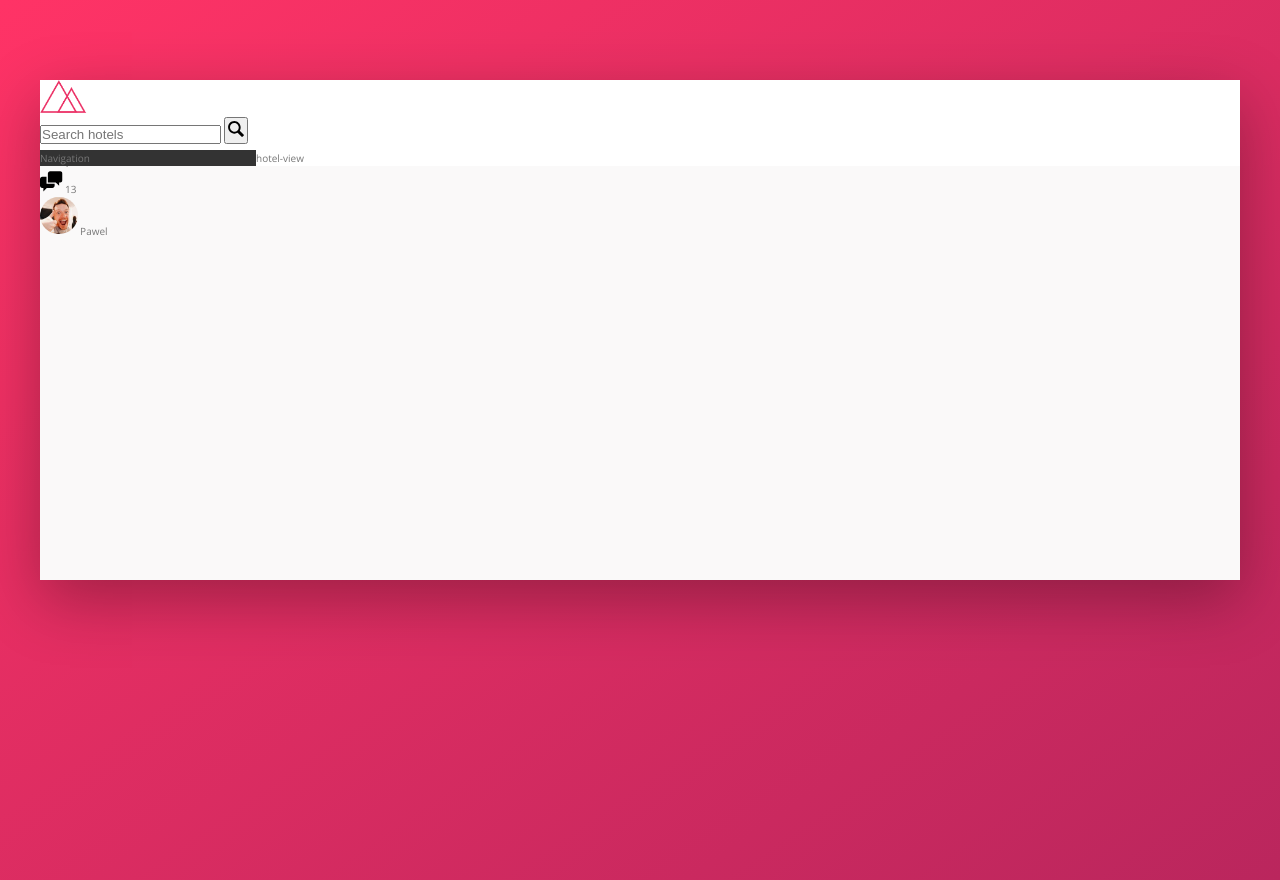
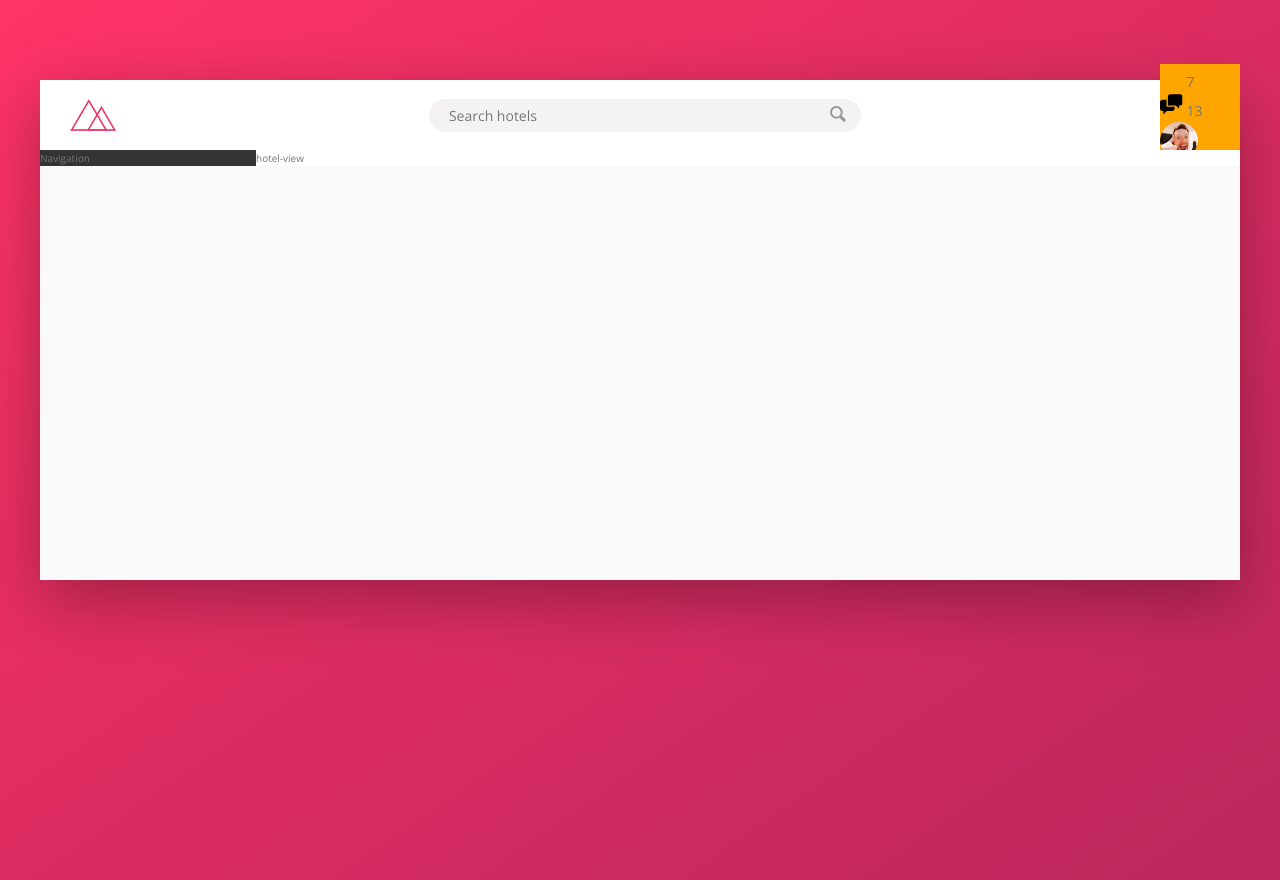
Before and after one commit to pawelczar/Tirllo-app, a website: page index.html in a window 1280 px wide. Drawn offline with nearby package versions, Linux system fonts and the light colour scheme.

Commit message:
styled search iput in header section

```diff
--- a/sass/_components.scss
+++ b/sass/_components.scss
@@ -2,26 +2,68 @@
 ////LOGO
 .logo {
   height: 3.25rem;
+  margin-left: 3rem;
 }
 
 ///////////////////////////////
 ////SEARCH
 .search {
+  flex: 0 0 40%;
+  display: flex;
+  align-items: center;
+  justify-content: center;
+
   &__input {
+    font-family: inherit;
+    font-size: inherit;
+    background-color: var(--color-grey-light-2);
+    color: inherit;
+    border: none;
+    border-radius: 100px;
+    padding: 0.7rem 2rem;
+    width: 90%;
+    transition: all 0.2s;
+    margin-right: -3.25rem;
+
+    &:focus {
+      width: 100%;
+      background-color: var(--color-grey-light-3);
+      outline: none;
+    }
+
+    &::-webkit-input-placeholder {
+      font-weight: 100;
+      color: var(--var-grey-light-4);
+    }
+  }
+
+  &__input:focus + &__button {
+    background-color: var(--color-grey-light-3);
   }
 
   &__button {
+    background-color: var(--color-grey-light-2);
+    border: none;
+
+    &:focus {
+      outline: none;
+    }
+    &:active {
+      transform: translateY(2px);
+    }
   }
 
   &__icon {
     height: 2rem;
     width: 2rem;
+    fill: var(--color-grey-dark-3);
   }
 }
 
 ///////////////////////////////
 ////USER NAV
 .user-nav {
+  background-color: orange;
   &__icon-box {
   }
 
--- a/sass/_layout.scss
+++ b/sass/_layout.scss
@@ -9,8 +9,12 @@
 
 .header {
   height: 7rem;
+  font-size: 1.4rem;
   background-color: #fff;
   border-bottom: var(--color-grey-light-2);
+  display: flex;
+  justify-content: space-between;
+  align-items: center;
 }
 
 .content {
```
Also changed, not shown: css/style.css.
